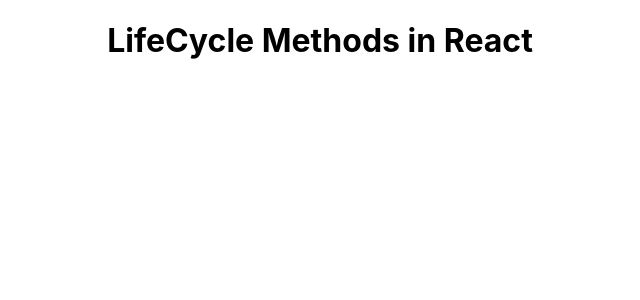
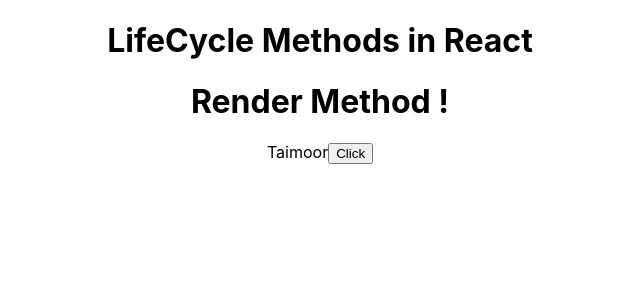
Before and after one commit to TaimoorAli77/code4Education, a React (Create React App) app: page / in a window 1280 px wide. Shown: the top 300 px of the page, without its empty margins (320-960 px from the left). Built offline with nearby package versions, Linux system fonts and the light colour scheme.

Commit message:
render method in class

```diff
--- a/src/App.js
+++ b/src/App.js
@@ -1,15 +1,21 @@
 import React, { Component } from 'react'
 import './App.css'
+import RenderMethod from './RenderMethod'
 export default class App extends Component {
-  constructor(){
+  constructor() {
     super()
     console.log("constructor")
+    this.state = {
+      name: "Taimoor"
+    }
   }
   render() {
     console.log("rendered!")
     return (<>
       <div className='checkmate'>
         <h1 className='checkmate'>LifeCycle Methods in React </h1>
+        <RenderMethod name={this.state.name} />
+        <button onClick={() => { this.setState({ name: "Abdul Ahad" }) }}>Click</button>
 
       </div>
     </>
--- /dev/null
+++ b/src/RenderMethod.js
@@ -0,0 +1,14 @@
+import React, { Component } from 'react'
+
+export default class RenderMethod extends Component {
+    render() {
+        console.log("Render Method!", this.props)
+        return (
+            <>
+                <h1>Render Method !</h1>
+                {this.props.name}
+
+            </>
+        )
+    }
+}
```
